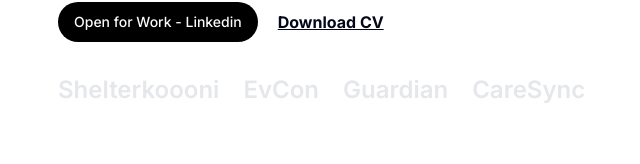
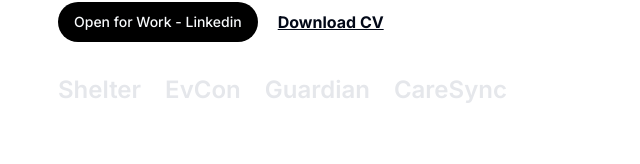
Before and after one commit to youneshajizde/youneshajizade, a Next.js app: page / in a window 1280 px wide. Shown: the part 326-490 px from the top of the page, without its empty margins (346-986 px from the left). Built offline with nearby package versions, Linux system fonts and the light colour scheme; a web font is replaced by a local one.

Commit message:
fixed bug

```diff
--- a/components/Header.tsx
+++ b/components/Header.tsx
@@ -58,9 +58,9 @@ function Header() {
         <span className="underline font-bold cursor-pointer">Download CV</span>
       </div>
 
-      <ul className="flex items-center gap-6 text-2xl text-gray-200 font-semibold">
+      <ul className="flex items-center gap-6 text-2xl text-gray-200 font-semibold flex-wrap">
         <li className="hover:text-gray-400 transition-all cursor-pointer">
-          Shelterkoooni
+          Shelter
         </li>
         <li className="hover:text-gray-400 transition-all cursor-pointer">
           EvCon
```
